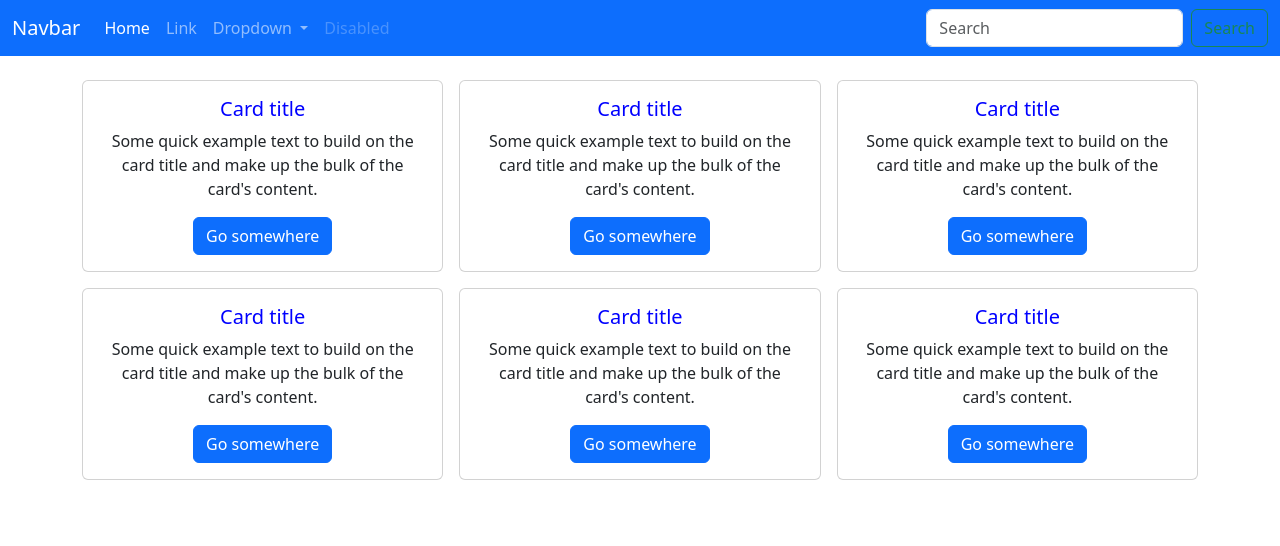
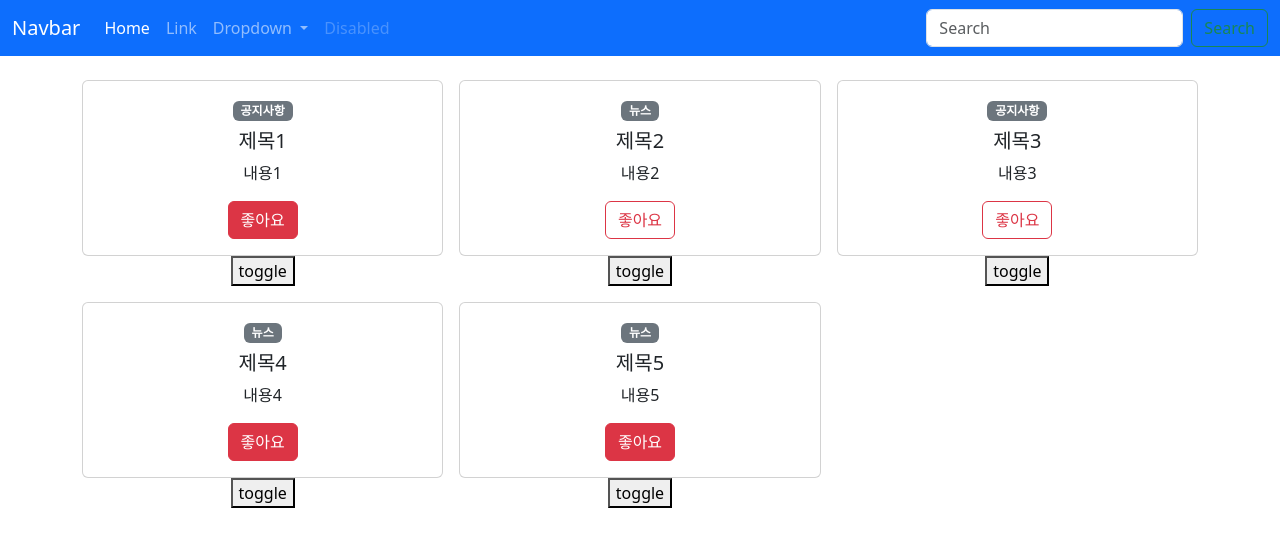
Before and after one commit to fromnowwon/infl-vue3-master-basic, a Vue app: page / in a window 1280 px wide. Shown: the top 546 px of the page. Built offline with nearby package versions, Linux system fonts and the light colour scheme.

Commit message:
05_컴포넌트 기초+심화_03_Props

```diff
--- a/src/components/AppCard.vue
+++ b/src/components/AppCard.vue
@@ -1,48 +1,68 @@
 <template>
 	<div class="card">
 		<div class="card-body">
-			<h5 class="card-title red">Card title</h5>
+			<!-- type: news, notice -->
+			<span class="badge bg-secondary">{{ typeName }}</span>
+			<h5 class="card-title red mt-2">{{ title }}</h5>
 			<p class="card-text">
-				Some quick example text to build on the card title and make up
-				the bulk of the card's content.
+				{{ contents }}
 			</p>
-			<a href="#" class="btn btn-primary">Go somewhere</a>
+			<a href="#" class="btn" :class="isLikeClass" @click="toggleLike"
+				>좋아요</a
+			>
+			<br />
 		</div>
 	</div>
 </template>
 
 <script>
-console.log('AppCard Module');
-import { ref } from 'vue';
+import { computed } from 'vue';
 export default {
-	setup() {
-		// const style = useCssModule();
-		console.log('AppCard setup()');
-
-		const color = ref('red');
-		color.value = 'blue';
-
+	props: {
+		type: {
+			type: String,
+			default: 'news',
+			validator: value => {
+				return ['news', 'notice'].includes(value);
+			},
+		},
+		title: {
+			type: String,
+			required: true,
+		},
+		contents: {
+			type: String,
+			required: true,
+		},
+		isLike: {
+			type: Boolean,
+			default: false,
+		},
+		obj: {
+			type: Object,
+			default: () => ({}),
+		},
+	},
+	emits: ['toggleLike'],
+	setup(props, context) {
+		console.log(props.title);
+		const isLikeClass = computed(() =>
+			props.isLike ? 'btn-danger' : 'btn-outline-danger',
+		);
+		const typeName = computed(() =>
+			props.type === 'news' ? '뉴스' : '공지사항',
+		);
+		const toggleLike = () => {
+			// props.isLike = !props.isLike;
+			context.emit('toggleLike');
+		};
 		return {
-			color,
+			isLikeClass,
+			typeName,
+			toggleLike,
 		};
 	},
 };
 </script>
 
-<style>
-.red {
-	color: v-bind(color) !important;
-}
-</style>
-
-<!-- <style module="classes">
-.red {
-	color: red !important;
-}
-</style> -->
-
-<!-- <style scoped>
-.red {
-	color: red !important;
-}
-</style> -->
+<style></style>
--- a/src/components/TheView.vue
+++ b/src/components/TheView.vue
@@ -2,23 +2,16 @@
 	<main>
 		<div class="container text-center py-4">
 			<div class="row g-3">
-				<div class="col col-4">
-					<AppCard></AppCard>
-				</div>
-				<div class="col col-4">
-					<AppCard></AppCard>
-				</div>
-				<div class="col col-4">
-					<AppCard></AppCard>
-				</div>
-				<div class="col col-4">
-					<AppCard></AppCard>
-				</div>
-				<div class="col col-4">
-					<AppCard></AppCard>
-				</div>
-				<div class="col col-4">
-					<AppCard></AppCard>
+				<div v-for="post in posts" :key="post.id" class="col col-4">
+					<AppCard
+						:title="post.title"
+						:contents="post.contents"
+						:type="post.type"
+						:isLike="post.isLike"
+						@toggleLike="post.isLike = !post.isLike"
+					>
+					</AppCard>
+					<button @click="post.isLike = !post.isLike">toggle</button>
 				</div>
 			</div>
 		</div>
@@ -27,13 +20,57 @@
 
 <script>
 import AppCard from '@/components/AppCard.vue';
+import { reactive } from 'vue';
 export default {
 	components: {
 		AppCard,
 	},
 	setup() {
+		const obj = reactive({
+			title: '제목1',
+			contents: '내용1',
+		});
+		const posts = reactive([
+			{
+				id: 1,
+				title: '제목1',
+				contents: '내용1',
+				type: 'notice',
+				isLike: true,
+			},
+			{
+				id: 2,
+				title: '제목2',
+				contents: '내용2',
+				type: 'news',
+				isLike: false,
+			},
+			{
+				id: 3,
+				title: '제목3',
+				contents: '내용3',
+				type: 'notice',
+				isLike: false,
+			},
+			{
+				id: 4,
+				title: '제목4',
+				contents: '내용4',
+				type: 'news',
+				isLike: true,
+			},
+			{
+				id: 5,
+				title: '제목5',
+				contents: '내용5',
+				type: 'news',
+				isLike: true,
+			},
+		]);
 		return {
 			AppCard,
+			obj,
+			posts,
 		};
 	},
 };
```
